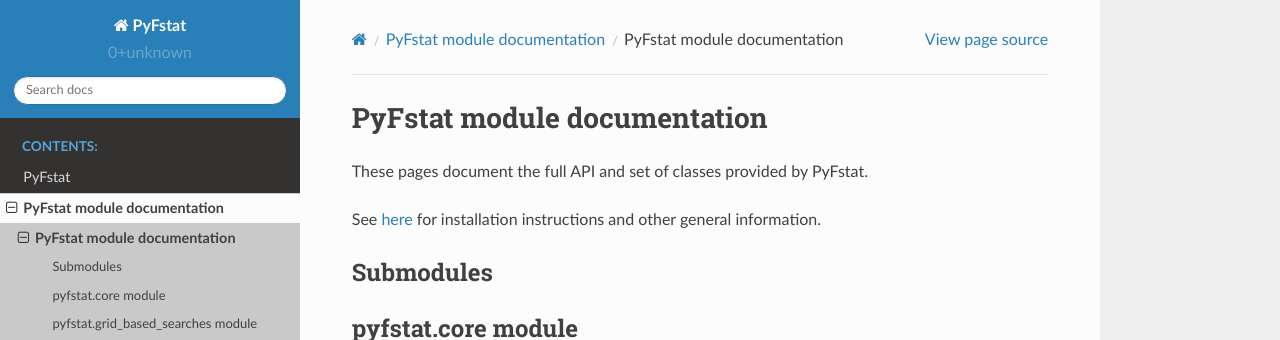
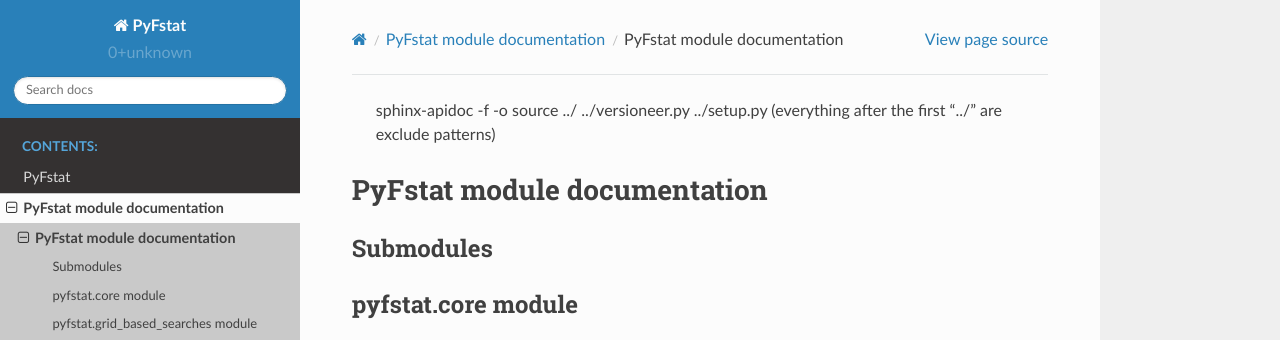
Before and after one commit to PyFstat/PyFstat, a Sphinx documentation site: the page built from docs/source/pyfstat.rst, in a window 1280 px wide and 900 px high, cut to the strip 0-340 px from the top of the window. Built offline with Sphinx 7.4.7 and the Read the Docs theme 2.0.0, drawn with Linux system fonts in a browser that asks for light colours; pages that are not in the unit, such as notebooks, are missing from menus.

Commit message:
Fix up pyfstat.rst

```diff
--- a/docs/source/pyfstat.rst
+++ b/docs/source/pyfstat.rst
@@ -1,14 +1,8 @@
-.. initially generated by
    sphinx-apidoc -f -o source ../ ../versioneer.py ../setup.py
    (everything after the first "../" are exclude patterns)
 
 PyFstat module documentation
-============================
-
-These pages document the full API and set of classes provided by PyFstat.
-
-See :doc:`here <readme>` for installation instructions and
-other general information.
+===============
 
 Submodules
 ----------
```
